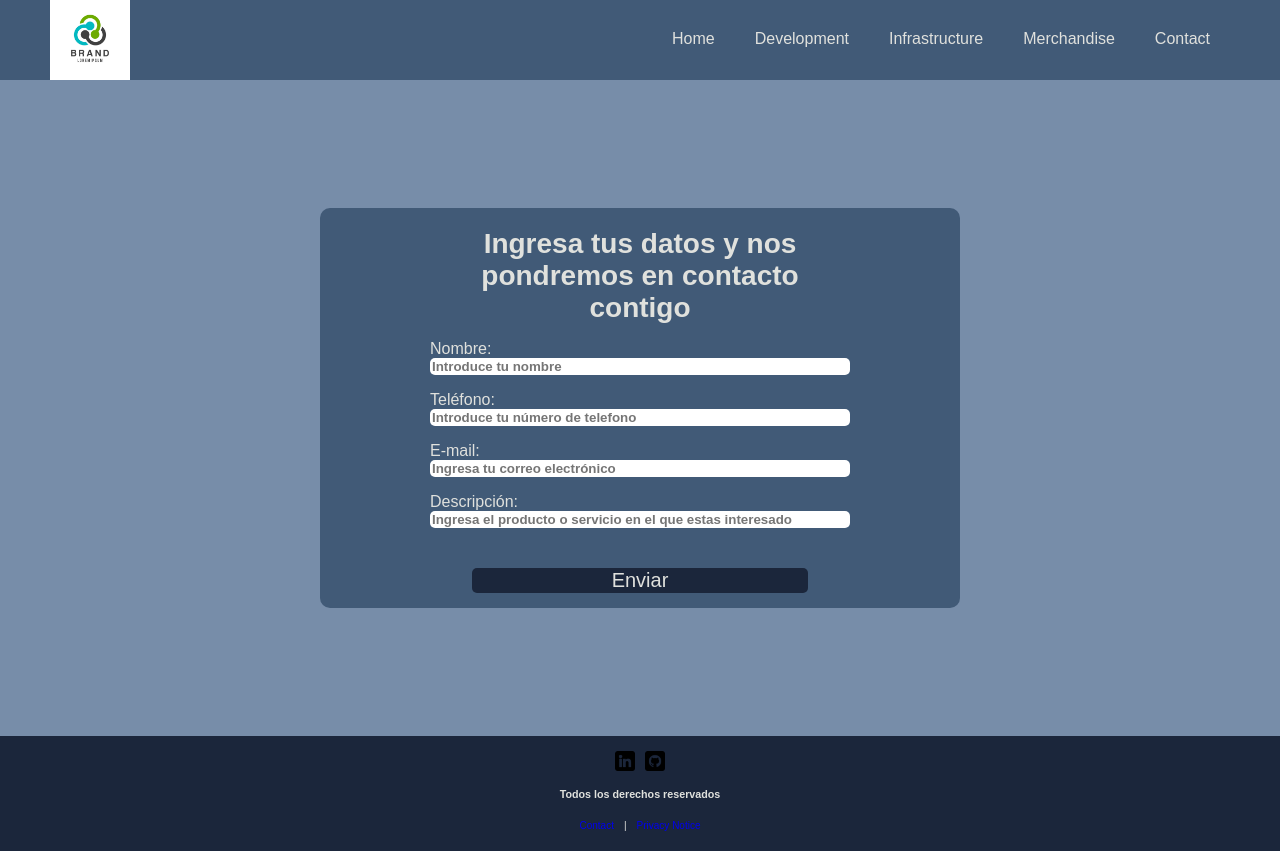
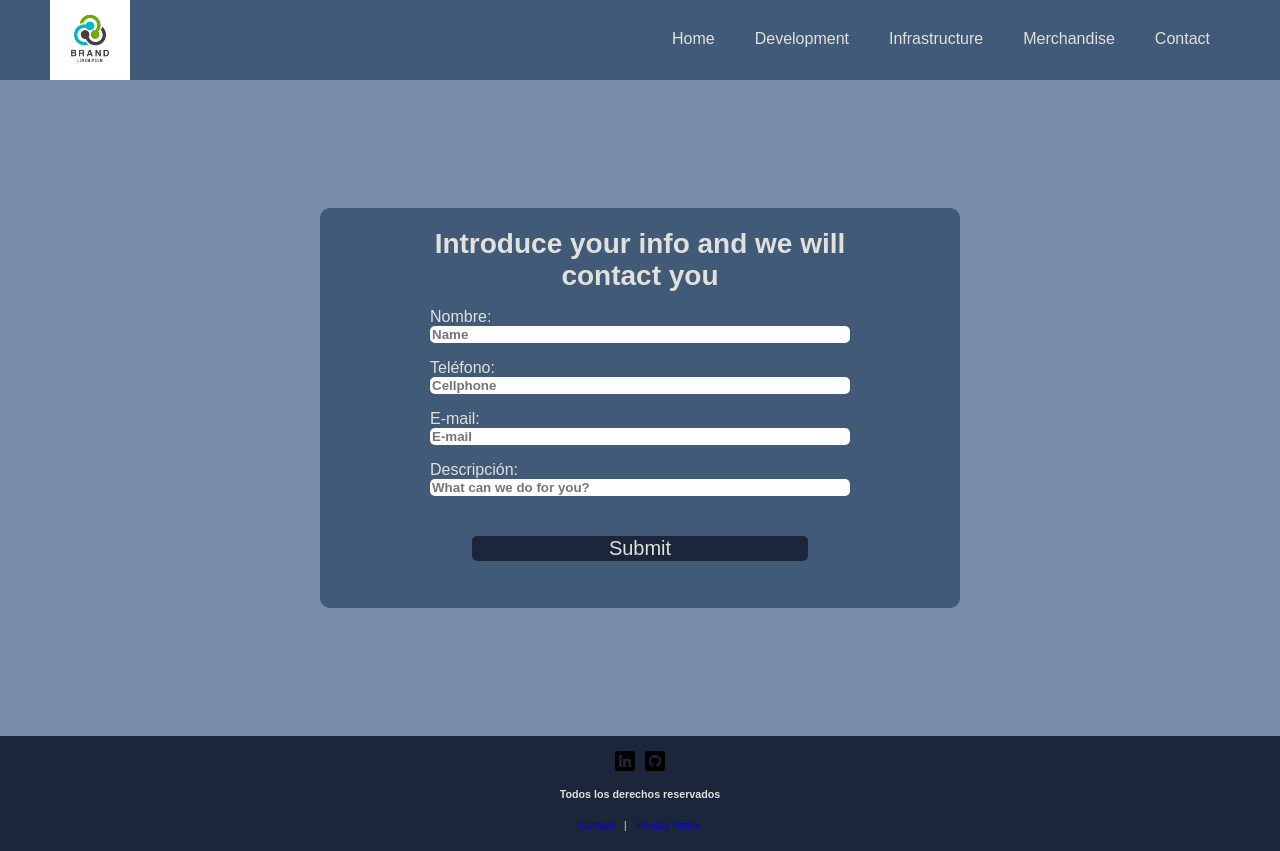
Before and after one commit to BPM17/Kabeldi, a Django app: page /contact in a window 1280 px wide. Run offline with Django 5.2, Linux system fonts and the light colour scheme.

```diff
--- a/Kabeldi/kabeldi_app/forms.py
+++ b/Kabeldi/kabeldi_app/forms.py
@@ -1,7 +1,7 @@
 from django import forms
 
 class Client(forms.Form):
-    name = forms.CharField(label="Nombre", max_length=100, widget=forms.TextInput(attrs={'placeholder':'Introduce tu nombre','class': 'input'}))
-    telephone = forms.IntegerField(label="Teléfono", max_value=15,widget=forms.TextInput(attrs={'placeholder':'Introduce tu número de telefono','class': 'input'}))
-    email = forms.EmailField(label="E-mail", max_length=100,widget=forms.TextInput(attrs={'placeholder':'Ingresa tu correo electrónico','class': 'input'}))
-    description = forms.CharField(label="Descripción", max_length=500,widget=forms.TextInput(attrs={'placeholder':'Ingresa el producto o servicio en el que estas interesado','class': 'input'}))
+    name = forms.CharField(label="Nombre", max_length=100, widget=forms.TextInput(attrs={'placeholder':'Name','class': 'input'}))
+    telephone = forms.IntegerField(label="Teléfono", max_value=15,widget=forms.TextInput(attrs={'placeholder':'Cellphone','class': 'input'}))
+    email = forms.EmailField(label="E-mail", max_length=100,widget=forms.TextInput(attrs={'placeholder':'E-mail','class': 'input'}))
+    description = forms.CharField(label="Descripción", max_length=500,widget=forms.TextInput(attrs={'placeholder':'What can we do for you?','class': 'input'}))
--- a/Kabeldi/kabeldi_app/static/css/styles.css
+++ b/Kabeldi/kabeldi_app/static/css/styles.css
@@ -65,6 +65,14 @@ h3 {
 .section{
     width: 100%;
     position:fixed;
+}
+
+.bodySection{
+    min-height: 20rem;
+    max-width: 90%;
+    margin: auto;
+    border-radius: 1rem;
+    background-color: var(--header);
 }
 
 .menu{
@@ -181,7 +189,6 @@ a{
     justify-content: space-evenly;
     text-align: center;
 }
-
 
 .service{
     width: 25rem;
--- a/Kabeldi/kabeldi_app/templates/contact.html
+++ b/Kabeldi/kabeldi_app/templates/contact.html
@@ -16,11 +16,11 @@
     </section>
     <section class="container">
         <form action="" method="post" class="form">
-            <h2>Ingresa tus datos y nos pondremos en contacto contigo</h2>
+            <h2>Introduce your info and we will contact you</h2>
             {% csrf_token %}
             {{form.as_p}}
             <div class="containerButton">
-                <button>Enviar</button>
+                <button>Submit</button>
             </div>
         </form>
     </section>
--- a/Kabeldi/kabeldi_app/templates/merchandise.html
+++ b/Kabeldi/kabeldi_app/templates/merchandise.html
@@ -14,7 +14,8 @@
     <section class="sectionMenu">
         {% include 'header.html' %}
     </section>
-    <h3>This is merchandise</h3>
+    <section class= "bodySection">
+        <h3>This is merchandise</h3>
     </section>
     <section>
         {% include 'footer.html' %}
--- a/Kabeldi/kabeldi_app/templates/privacyNotice.html
+++ b/Kabeldi/kabeldi_app/templates/privacyNotice.html
@@ -15,7 +15,7 @@
         {% include 'header.html' %}
     </section>
     <section class="notice">
-        <h3>Privacy Notice</h3>
+        <h2>Privacy Notice</h2>
         <p>
             Lorem ipsum odor amet, consectetuer adipiscing elit. Hendrerit blandit et velit, ac imperdiet donec blandit.
             Porta vestibulum dictumst aliquet, tristique hendrerit tristique. Mollis ex amet massa donec hendrerit nam
```
Also changed, not shown: Kabeldi/db.sqlite3.
